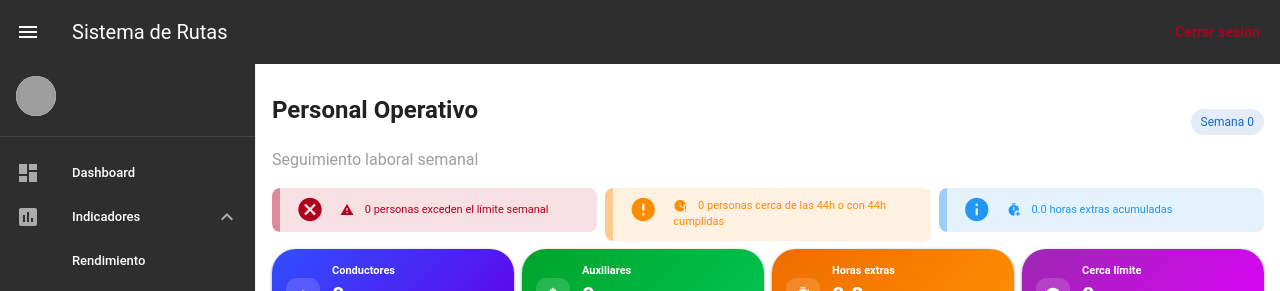
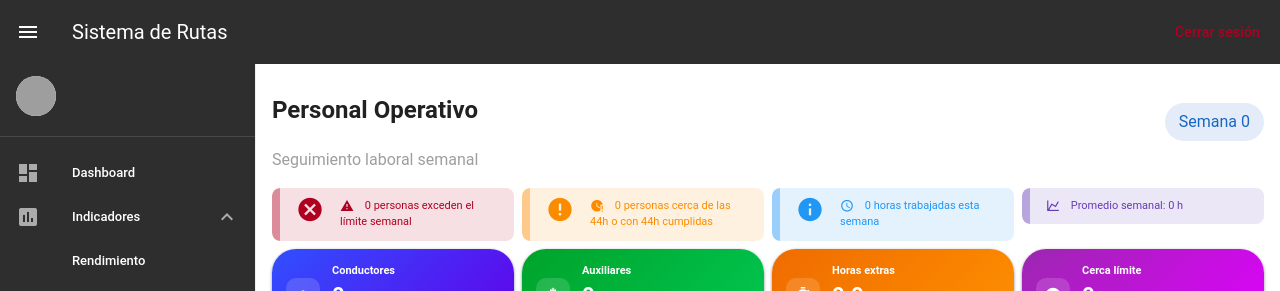
Before and after one commit to DiaMar15/traza-frontend, a Vue app: page /app/dashboard/personal in a window 1280 px wide. Shown: the top 291 px of the page. Built offline with nearby package versions, Linux system fonts and the light colour scheme; no server answers; sample sign-in values are in the browser's storage; grey boxes are pictures that could not be loaded; the HTML template or start-up script is replaced by a standard one.

Commit message:
Agregando alerts y el logo

```diff
--- a/src/views/PersonalView.vue
+++ b/src/views/PersonalView.vue
@@ -1,9 +1,5 @@
 <script setup lang="ts">
-import {
-  ref,
-  onMounted,
-  computed
-} from "vue"
+import { ref, onMounted, computed } from 'vue'
 
 /* --------------------------
    TIPOS
@@ -18,8 +14,15 @@ type RutaConductor = {
 
 type PersonalData = {
   semana?: number
+
   conductores: number
+
   auxiliares: number
+
+  totalHoras: number
+
+  promedioHoras: number
+
   rutasPorConductor: RutaConductor[]
 }
 
@@ -29,8 +32,15 @@ type PersonalData = {
 
 const data = ref<PersonalData>({
   semana: 0,
+
   conductores: 0,
+
   auxiliares: 0,
+
+  totalHoras: 0,
+
+  promedioHoras: 0,
+
   rutasPorConductor: [],
 })
 
@@ -41,62 +51,35 @@ const loading = ref(true)
 -------------------------- */
 
 async function cargar() {
-
   try {
-
-    const res = await fetch(
-      "http://localhost:3333/api/v1/dashboard/personal"
-    )
+    const res = await fetch('http://localhost:3333/api/v1/dashboard/personal')
 
     const json = await res.json()
 
     data.value = {
+      semana: Number(json.semana) || 0,
 
-      semana:
-        Number(json.semana) || 0,
+      conductores: Number(json.conductores) || 0,
 
-      conductores:
-        Number(json.conductores) || 0,
+      auxiliares: Number(json.auxiliares) || 0,
+      totalHoras: Number(json.totalHoras) || 0,
+      promedioHoras: Number(json.promedioHoras) || 0,
 
-      auxiliares:
-        Number(json.auxiliares) || 0,
+      rutasPorConductor: Array.isArray(json.rutasPorConductor)
+        ? json.rutasPorConductor.map((item: any) => ({
+            conductor: item.conductor ?? 'Sin nombre',
 
-      rutasPorConductor:
+            total: Number(item.total) || 0,
 
-        Array.isArray(
-          json.rutasPorConductor
-        )
+            horas: Number(item.horas) || 0,
 
-          ? json.rutasPorConductor.map(
-              (item: any) => ({
-
-                conductor:
-                  item.conductor ??
-                  "Sin nombre",
-
-                total:
-                  Number(item.total) || 0,
-
-                horas:
-                  Number(item.horas) || 0,
-
-                extras:
-                  Number(item.extras) || 0,
-              })
-            )
-
+            extras: Number(item.extras) || 0,
+          }))
         : [],
     }
-
   } catch (error) {
-
-    console.error(
-      "Error personal:",
-      error
-    )
-
+    console.error('Error personal:', error)
   } finally {
-
     loading.value = false
   }
 }
@@ -108,29 +91,15 @@ onMounted(cargar)
 -------------------------- */
 
 const totalHorasExtras = computed(() =>
-  data.value.rutasPorConductor.reduce(
-    (acc, item) =>
-      acc + item.extras,
-    0
-  )
+  data.value.rutasPorConductor.reduce((acc, item) => acc + item.extras, 0),
 )
 
-const personalCercanoLimite =
-  computed(() =>
-
-    data.value.rutasPorConductor.filter(
-      item =>
-        item.horas >= 40 &&
-        item.horas <= 44
-    ).length
+const personalCercanoLimite = computed(
+  () => data.value.rutasPorConductor.filter((item) => item.horas >= 40 && item.horas <= 44).length,
 )
 
-const personalExcedido =
-  computed(() =>
-
-    data.value.rutasPorConductor.filter(
-      item => item.horas > 44
-    ).length
+const personalExcedido = computed(
+  () => data.value.rutasPorConductor.filter((item) => item.horas > 44).length,
 )
 
 /* --------------------------
@@ -138,32 +107,20 @@ const personalExcedido =
 -------------------------- */
 
 const alertas = computed(() => [
+  {
+    texto: `${personalExcedido.value} personas exceden el límite semanal`,
 
-  {
-    texto:
-      `${personalExcedido.value} personas exceden el límite semanal`,
+    tipo: 'error' as const,
 
-    tipo: "error" as const,
-
-    icono: "mdi-alert",
+    icono: 'mdi-alert',
   },
 
   {
-    texto:
-      `${personalCercanoLimite.value} personas cerca de las 44h o con 44h cumplidas`,
+    texto: `${personalCercanoLimite.value} personas cerca de las 44h o con 44h cumplidas`,
 
-    tipo: "warning" as const,
+    tipo: 'warning' as const,
 
-    icono: "mdi-clock-alert",
-  },
-
-  {
-    texto:
-      `${totalHorasExtras.value.toFixed(1)} horas extras acumuladas`,
-
-    tipo: "info" as const,
-
-    icono: "mdi-timer-plus",
+    icono: 'mdi-clock-alert',
   },
 ])
 
@@ -171,84 +128,55 @@ const alertas = computed(() => [
    COLOR ESTADO
 -------------------------- */
 
-function colorHoras(
-  horas: number
-) {
-
+function colorHoras(horas: number) {
   if (horas > 44) {
-    return "red"
+    return 'red'
   }
 
   if (horas >= 40) {
-    return "orange"
+    return 'orange'
   }
 
-  return "green"
+  return 'green'
 }
 
 /* --------------------------
    TEXTO ESTADO
 -------------------------- */
 
-function estadoHoras(
-  horas: number
-) {
-
+function estadoHoras(horas: number) {
   if (horas > 44) {
-    return "Excedido"
+    return 'Excedido'
   }
 
   if (horas >= 40) {
-    return "Límite"
+    return 'Límite'
   }
 
-  return "Normal"
+  return 'Normal'
 }
 </script>
 
 <template>
-
   <v-container fluid class="py-2">
-
     <!-- HEADER -->
 
-  <div
-    class="d-flex align-center justify-space-between mb-4"
-  >
+    <div class="d-flex align-center justify-space-between mb-4">
+      <div>
+        <h2 class="text-h5 font-weight-bold">Personal Operativo</h2>
 
-    <div>
-
-      <h2 class="text-h5 font-weight-bold">
-        Personal Operativo
-      </h2>
-
-      <div class="text-caption text-grey">
-        Seguimiento laboral semanal
+        <div class="text-caption text-grey">Seguimiento laboral semanal</div>
       </div>
 
-    </div>
-
-    <v-chip
-      color="primary"
-      variant="tonal"
-      size="small"
-    >
-      Semana {{ data.semana }}
-    </v-chip>
-
+      <v-chip color="primary" size="large" class="semana-chip"> Semana {{ data.semana }} </v-chip>
     </div>
 
     <!-- ALERTAS -->
 
     <v-row dense class="mb-2">
+      <!-- ALERTAS EXISTENTES -->
 
-    <v-col
-      v-for="(alerta, i) in alertas"
-      :key="i"
-      cols="12"
-      md="4"
-    >
-
+      <v-col v-for="(alerta, i) in alertas" :key="i" cols="12" md="3">
         <v-alert
           :type="alerta.tipo"
           variant="tonal"
@@ -257,203 +185,145 @@ function estadoHoras(
           density="compact"
           class="mini-alert"
         >
-
           <v-icon start size="14">
             {{ alerta.icono }}
           </v-icon>
 
           {{ alerta.texto }}
-
         </v-alert>
-
       </v-col>
 
+      <!-- HORAS TRABAJADAS -->
+
+      <v-col cols="12" md="3">
+        <v-alert
+          type="info"
+          variant="tonal"
+          border="start"
+          rounded="lg"
+          density="compact"
+          class="mini-alert"
+        >
+          <v-icon start size="14"> mdi-clock-outline </v-icon>
+
+          {{ data.totalHoras }} horas trabajadas esta semana
+        </v-alert>
+      </v-col>
+
+      <!-- PROMEDIO SEMANAL -->
+
+      <v-col cols="12" md="3">
+        <v-alert
+          color="deep-purple"
+          variant="tonal"
+          border="start"
+          rounded="lg"
+          density="compact"
+          class="mini-alert"
+        >
+          <v-icon start size="14"> mdi-chart-line </v-icon>
+
+          Promedio semanal:
+          {{ data.promedioHoras }} h
+        </v-alert>
+      </v-col>
     </v-row>
 
     <!-- KPIS -->
 
     <v-row dense>
+      <!-- CONDUCTORES -->
 
       <v-col cols="12" sm="6" md="3">
-
-      <v-card
-        class="mini-card card-blue"
-        elevation="6"
-        rounded="xl"
-      >
-
-        <div
-          class="d-flex align-center ga-3"
-        >
-
+        <v-card class="mini-card card-blue" elevation="6" rounded="xl">
+          <div class="d-flex align-center ga-3">
             <div class="icon-box">
-
-            <v-icon size="18">
-              mdi-account-group
-            </v-icon>
-
+              <v-icon size="18"> mdi-account-group </v-icon>
             </div>
 
             <div>
-
-            <div class="mini-title">
-              Conductores
-            </div>
+              <div class="mini-title">Conductores</div>
 
               <div class="mini-number">
                 {{ data.conductores }}
               </div>
 
-            <div class="mini-subtitle">
-              Personal activo
+              <div class="mini-subtitle">Personal activo</div>
             </div>
-
           </div>
-
-        </div>
-
         </v-card>
-
       </v-col>
 
-    <!-- AUX -->
+      <!-- AUXILIARES -->
 
       <v-col cols="12" sm="6" md="3">
-
-      <v-card
-        class="mini-card card-green"
-        elevation="6"
-        rounded="xl"
-      >
-
-        <div
-          class="d-flex align-center ga-3"
-        >
-
+        <v-card class="mini-card card-green" elevation="6" rounded="xl">
+          <div class="d-flex align-center ga-3">
             <div class="icon-box">
-
-            <v-icon size="18">
-              mdi-account-hard-hat
-            </v-icon>
-
+              <v-icon size="18"> mdi-account-hard-hat </v-icon>
             </div>
 
             <div>
-
-            <div class="mini-title">
-              Auxiliares
-            </div>
+              <div class="mini-title">Auxiliares</div>
 
               <div class="mini-number">
                 {{ data.auxiliares }}
               </div>
 
-            <div class="mini-subtitle">
-              Operación diaria
+              <div class="mini-subtitle">Operación diaria</div>
             </div>
-
           </div>
-
-        </div>
-
         </v-card>
-
       </v-col>
 
-    <!-- EXTRAS -->
+      <!-- HORAS EXTRAS -->
 
       <v-col cols="12" sm="6" md="3">
-
-      <v-card
-        class="mini-card card-orange"
-        elevation="6"
-        rounded="xl"
-      >
-
-        <div
-          class="d-flex align-center ga-3"
-        >
-
+        <v-card class="mini-card card-orange" elevation="6" rounded="xl">
+          <div class="d-flex align-center ga-3">
             <div class="icon-box">
-
-            <v-icon size="18">
-              mdi-timer-plus
-            </v-icon>
-
+              <v-icon size="18"> mdi-timer-plus </v-icon>
             </div>
 
             <div>
-
-            <div class="mini-title">
-              Horas extras
-            </div>
+              <div class="mini-title">Horas extras</div>
 
               <div class="mini-number">
                 {{ totalHorasExtras.toFixed(1) }}
               </div>
 
-            <div class="mini-subtitle">
-              Acumuladas
+              <div class="mini-subtitle">Acumuladas</div>
             </div>
-
           </div>
-
-        </div>
-
         </v-card>
-
       </v-col>
 
-    <!-- LIMITE -->
+      <!-- CERCA LIMITE -->
 
       <v-col cols="12" sm="6" md="3">
-
-      <v-card
-        class="mini-card card-purple"
-        elevation="6"
-        rounded="xl"
-      >
-
-        <div
-          class="d-flex align-center ga-3"
-        >
-
+        <v-card class="mini-card card-purple" elevation="6" rounded="xl">
+          <div class="d-flex align-center ga-3">
             <div class="icon-box">
-
-            <v-icon size="18">
-              mdi-clock-alert
-            </v-icon>
-
+              <v-icon size="18"> mdi-clock-alert </v-icon>
             </div>
 
             <div>
-
-            <div class="mini-title">
-              Cerca límite
-            </div>
+              <div class="mini-title">Cerca límite</div>
 
               <div class="mini-number">
                 {{ personalCercanoLimite }}
               </div>
 
-            <div class="mini-subtitle">
-              40h - 44h
+              <div class="mini-subtitle">40h - 44h</div>
             </div>
-
           </div>
-
-        </div>
-
         </v-card>
-
       </v-col>
-
     </v-row>
 
     <!-- CARDS -->
 
     <v-row dense class="mt-3">
-
       <v-col
         v-for="item in data.rutasPorConductor"
         :key="item.conductor"
@@ -462,152 +332,81 @@ function estadoHoras(
         md="4"
         lg="3"
       >
-
-      <v-card
-        class="personal-card"
-        elevation="4"
-        rounded="xl"
-      >
-
+        <v-card class="personal-card" elevation="4" rounded="xl">
           <!-- TOP -->
 
-        <div
-          class="d-flex justify-space-between align-start"
-        >
-
-          <div
-            class="d-flex ga-2 align-center"
-          >
-
+          <div class="d-flex justify-space-between align-start">
+            <div class="d-flex ga-2 align-center">
               <div class="avatar-box">
-
-              <v-icon size="16">
-                mdi-account
-              </v-icon>
-
+                <v-icon size="16"> mdi-account </v-icon>
               </div>
 
               <div>
-
                 <!-- TOOLTIP -->
 
                 <v-tooltip location="top">
-
                   <template #activator="{ props }">
-
-                  <div
-                    v-bind="props"
-                    class="nombre"
-                  >
-
+                    <div v-bind="props" class="nombre">
                       {{ item.conductor }}
-
                     </div>
-
                   </template>
 
                   <span>
                     {{ item.conductor }}
                   </span>
-
                 </v-tooltip>
 
-              <div class="detalle">
-                {{ item.total }} rutas
+                <div class="detalle">{{ item.total }} rutas</div>
+              </div>
             </div>
 
-            </div>
-
-          </div>
-
-          <v-chip
-            :color="
-              colorHoras(item.horas)
-            "
-            size="x-small"
-            variant="flat"
-          >
-
-            {{
-              estadoHoras(
-                item.horas
-              )
-            }}
-
+            <v-chip :color="colorHoras(item.horas)" size="x-small" variant="flat">
+              {{ estadoHoras(item.horas) }}
             </v-chip>
-
           </div>
 
           <!-- INFO -->
 
           <div class="info-grid mt-3">
+            <!-- HORAS -->
 
             <div class="info-box">
-
-            <div class="info-label">
-              Horas
-            </div>
+              <div class="info-label">Horas</div>
 
               <div
                 :class="[
                   'info-value',
 
-                item.horas > 44
-                  ? 'text-red'
-
-                  : item.horas >= 40
-                  ? 'text-orange'
-
-                  : 'text-green'
+                  item.horas > 44 ? 'text-red' : item.horas >= 40 ? 'text-orange' : 'text-green',
                 ]"
               >
-
                 {{ item.horas }} h
-
               </div>
-
             </div>
 
             <!-- EXTRAS -->
 
             <div class="info-box">
+              <div class="info-label">Extras</div>
 
-            <div class="info-label">
-              Extras
+              <div class="info-value">{{ item.extras }} h</div>
             </div>
-
-            <div class="info-value">
-
-              {{ item.extras }} h
-
           </div>
-
-          </div>
-
-        </div>
-
         </v-card>
-
       </v-col>
-
     </v-row>
-
   </v-container>
-
 </template>
 
 <style scoped>
-
 /* ALERTAS */
 .mini-alert {
-
   font-size: 11px;
 }
 
 /* KPI */
 
 .mini-card {
-
   min-height: 82px;
 
   padding: 14px;
@@ -622,14 +421,12 @@ function estadoHoras(
 }
 
 .mini-card:hover {
-
   transform: translateY(-2px);
 }
 
 /* ICONOS */
 
 .icon-box {
-
   width: 34px;
 
   height: 34px;
@@ -642,8 +439,7 @@ function estadoHoras(
 
   justify-content: center;
 
-  background:
-    rgba(255,255,255,0.15);
+  background: rgba(255, 255, 255, 0.15);
 
   flex-shrink: 0;
 }
@@ -651,21 +447,18 @@ function estadoHoras(
 /* TEXTOS KPI */
 
 .mini-title {
-
   font-size: 11px;
 
   font-weight: 700;
 }
 
 .mini-number {
-
   font-size: 22px;
 
   font-weight: 700;
 }
 
 .mini-subtitle {
-
   font-size: 10px;
 
   opacity: 0.8;
@@ -674,17 +467,9 @@ function estadoHoras(
 /* CARD PERSONAL */
 
 .personal-card {
+  background: linear-gradient(135deg, rgba(40, 40, 40, 0.95), rgba(28, 28, 28, 0.95));
 
-  background:
-    linear-gradient(
-      135deg,
-      rgba(40,40,40,0.95),
-      rgba(28,28,28,0.95)
-    );
-
-  border:
-    1px solid
-    rgba(255,255,255,0.05);
+  border: 1px solid rgba(255, 255, 255, 0.05);
 
   color: white;
 
@@ -702,18 +487,14 @@ function estadoHoras(
 }
 
 .personal-card:hover {
-
   transform: translateY(-3px);
 
-  border:
-    1px solid
-    rgba(255,255,255,0.12);
+  border: 1px solid rgba(255, 255, 255, 0.12);
 }
 
 /* AVATAR */
 
 .avatar-box {
-
   width: 34px;
 
   height: 34px;
@@ -726,8 +507,7 @@ function estadoHoras(
 
   justify-content: center;
 
-  background:
-    rgba(255,255,255,0.08);
+  background: rgba(255, 255, 255, 0.08);
 
   flex-shrink: 0;
 }
@@ -735,7 +515,6 @@ function estadoHoras(
 /* NOMBRE COMPLETO */
 
 .nombre {
-
   font-size: 13px;
 
   font-weight: 700;
@@ -756,7 +535,6 @@ function estadoHoras(
 /* DETALLE */
 
 .detalle {
-
   font-size: 10px;
 
   opacity: 0.7;
@@ -767,11 +545,9 @@ function estadoHoras(
 /* GRID INFO */
 
 .info-grid {
-
   display: grid;
 
-  grid-template-columns:
-    1fr 1fr;
+  grid-template-columns: 1fr 1fr;
 
   gap: 10px;
 
@@ -781,9 +557,7 @@ function estadoHoras(
 /* BOX INFO */
 
 .info-box {
-
-  background:
-    rgba(255,255,255,0.03);
+  background: rgba(255, 255, 255, 0.03);
 
   border-radius: 10px;
 
@@ -801,7 +575,6 @@ function estadoHoras(
 /* LABEL */
 
 .info-label {
-
   font-size: 10px;
 
   opacity: 0.7;
@@ -810,7 +583,6 @@ function estadoHoras(
 /* VALUE */
 
 .info-value {
-
   font-size: 16px;
 
   font-weight: 700;
@@ -821,78 +593,47 @@ function estadoHoras(
 /* COLORES */
 
 .text-red {
-
   color: #ff5252;
 }
 
 .text-orange {
-
   color: #ff9800;
 }
 
 .text-green {
-
   color: #4caf50;
 }
 
 /* COLORES KPI */
 
 .card-blue {
-
-  background:
-    linear-gradient(
-      135deg,
-      #304ffe,
-      #6200ea
-    );
+  background: linear-gradient(135deg, #304ffe, #6200ea);
 }
 
 .card-green {
-
-  background:
-    linear-gradient(
-      135deg,
-      #00a32a,
-      #00c853
-    );
+  background: linear-gradient(135deg, #00a32a, #00c853);
 }
 
 .card-orange {
-
-  background:
-    linear-gradient(
-      135deg,
-      #ef6c00,
-      #ff9100
-    );
+  background: linear-gradient(135deg, #ef6c00, #ff9100);
 }
 
 .card-purple {
-
-  background:
-    linear-gradient(
-      135deg,
-      #9c27b0,
-      #e100ff
-    );
+  background: linear-gradient(135deg, #9c27b0, #e100ff);
 }
 
 /* RESPONSIVE */
 
 @media (max-width: 960px) {
-
   .personal-card {
-
     min-height: auto;
   }
 
   .nombre {
-
     font-size: 12px;
   }
 
   .info-value {
-
     font-size: 14px;
   }
 }
```
Also changed, not shown: src/Layouts/AuthLayout.vue (+36 -4 lines), src/assets/Logo.jpg (added). Lines whose indentation alone changed are shown as unchanged.
